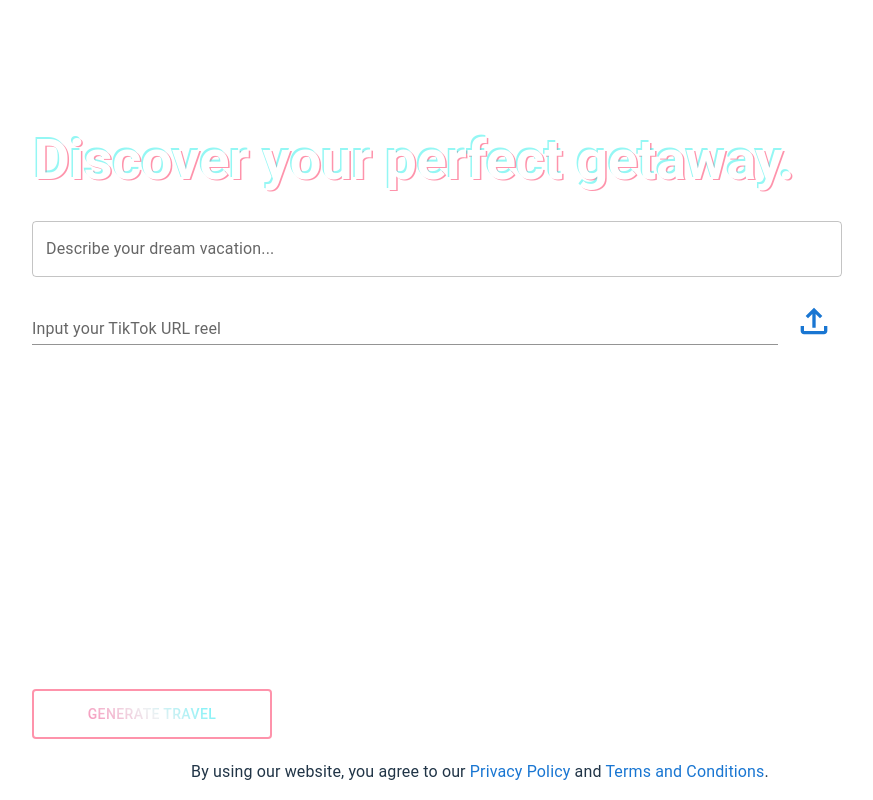
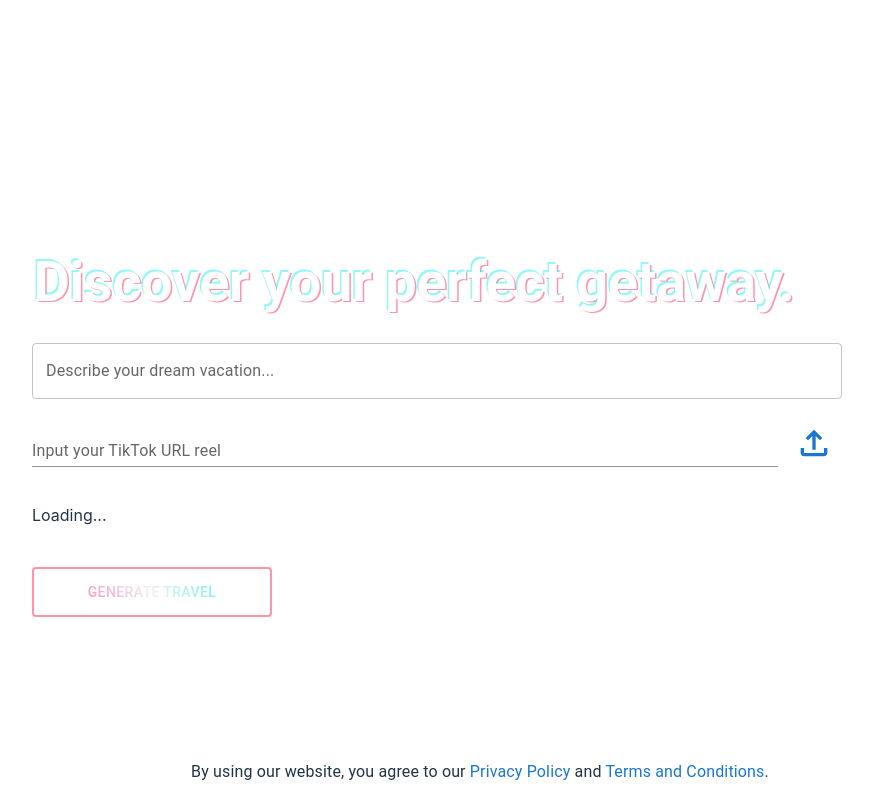
Before and after one commit to VietRocHack/TripPlanner-frontend, a React (Vite) app: page / in a window 1280 px wide. Shown: the top 800 px of the page, without its empty margins (160-1033 px from the left). Built offline with nearby package versions, Linux system fonts and the light colour scheme.

Commit message:
Upload tiktok video

```diff
--- a/src/pages/HomeScreen/HomeScreen.tsx
+++ b/src/pages/HomeScreen/HomeScreen.tsx
@@ -10,42 +10,67 @@ import {
 } from "@mui/material";
 import LoadingScreen from "../LoadingScreen/LoadingScreen";
 import { useNavigate } from "react-router-dom";
-import FileUploadOutlinedIcon from '@mui/icons-material/FileUploadOutlined';
-import IconButton from '@mui/material/IconButton';
-import ReactPlayer from 'react-player'
-
+import FileUploadOutlinedIcon from "@mui/icons-material/FileUploadOutlined";
+import IconButton from "@mui/material/IconButton";
 
 const HomeScreen: React.FC = () => {
   const [textInput, setTextInput] = useState<string>("");
   const [loading, setLoading] = useState<boolean>(false);
-  const [videos, setVideos] = useState<string[]>([]);
+  const [embedHtml, setEmbedHtml] = useState(""); //store cái html để hiển thị video lên trang web
+  const [vid, setVid] = useState<string>(""); //store url của vid
+  const [listVid, setListVid] = useState<string[]>([]); //list to display all videos
   const navigate = useNavigate();
-  const fakeData = [
-    'https://www.youtube.com/watch?v=LXb3EKWsInQ',
-    'https://www.youtube.com/watch?v=ScMzIvxBSi4',
-  ];
 
-  const handleAddVideo = () => {
-    if (textInput) {
-      setVideos((prevVideos) => [...prevVideos, textInput])
-      setTextInput("")
-    }
-
-  }
-
+  /**
+   * handle khi nhập url vào cái form field
+   * @param event
+   */
   const handleChange = (event: ChangeEvent<HTMLInputElement>) => {
     setTextInput(event.target.value);
   };
 
+/**
+ * Khi mà embedhtml nhận được url để hiện thị tiktok video, useEffect chạy để display video đó lên trang web
+ */
   useEffect(() => {
-    setVideos(fakeData);
-  }, []);
-  // const handleFileChange = (event: { target: { files: any[]; }; }) => {
-  //   const video = event.target.files[0]
-  //   if (video) {
-  //     setVideos((prevVideos) => [...prevVideos, URL.createObjectURL(file)])
-  //   }
-  // }
+    if (embedHtml) {
+      const script = document.createElement("script");
+      script.src = "https://www.tiktok.com/embed.js";
+      script.async = true;
+      document.body.appendChild(script);
+
+      return () => {
+        document.body.removeChild(script);
+      };
+    }
+  }, [embedHtml]);
+
+  //function to fetch tiktok video
+  const fetchTikTok = async () => {
+    try {
+      const response = await fetch(`https://www.tiktok.com/oembed?url=${vid}`, {
+        method: "GET",
+      });
+      if (response.ok) {
+        const data = await response.json();
+        setEmbedHtml(data.html); //giữ lấy cái html để hiển thị vid
+        setListVid([...listVid, data.html]); //add vid vào list
+      }
+    } catch (error) {
+      console.error("Damn bro", error);
+    }
+  };
+
+  /**
+   * Chạy khi click upload button
+   */
+  const handleUpLoad = () => {
+    fetchTikTok(); //fetch tiktok video
+  };
+
+  const handleVid = (event: ChangeEvent<HTMLInputElement>) => {
+    setVid(event.target.value);
+  };
 
   const handleButtonClick = () => {
     const fetchData = async (textInput: string) => {
@@ -61,7 +86,6 @@ const HomeScreen: React.FC = () => {
         );
         if (response.ok) {
           const result = await response.json();
-          //console.log(result);
           navigate("/plan", { state: { result } });
         } else {
           console.error(
@@ -216,67 +240,57 @@ const HomeScreen: React.FC = () => {
                 marginBottom: { xs: 2, sm: 2 },
               }}
             >
-              {/* Import TikTok reel URL */}
               <TextField
                 fullWidth
                 label="Input your TikTok URL reel"
                 id="search-bar"
                 variant="standard"
-                onChange={handleChange}
+                onChange={handleVid}
+                value={vid}
                 InputProps={{ style: { width: "auto" } }}
                 sx={{ marginBottom: { xs: 2, sm: 0 } }}
               />
-              {/* <IconButton color="primary" aria-label="upload video" component="span" onChange={handleVideo}>
-                <FileUploadOutlinedIcon sx={{ fontSize: 40 }} />
-              </IconButton> */}
 
               <input
-                accept="video/*"
-                style={{ display: 'none' }}
+                style={{ display: "none" }}
                 id="video-upload"
-                type="file"
-                //onChange={handleFileChange}
+                type="text"
+                value={vid}
               />
               <label htmlFor="video-upload">
                 <IconButton
                   color="primary"
                   aria-label="upload video"
                   component="span"
-                  onClick={handleAddVideo}
+                  onClick={handleUpLoad}
                   sx={{
                     width: 56,
                     height: 56,
-                    marginLeft: 1
+                    marginLeft: 1,
                   }}
                 >
                   <FileUploadOutlinedIcon sx={{ fontSize: 40 }} />
                 </IconButton>
               </label>
-
             </Box>
 
-            <Grid container spacing={2}>
-              {videos.slice(0, 10).map((url, index) => (
-                <Grid item xs={12} sm={6} md={4} key={index}>
-                  <Box
-                    sx={{
-                      width: '100%',
-                      height: '300px',
-                      overflow: 'hidden',
-                      position: 'relative',
-                    }}
-                  >
-                    <ReactPlayer
-                      url={url}
-                      width='100%'
-                      height='100%'
-                      style={{ position: 'absolute', top: 0, left: 0 }}
-                    />
-                  </Box>
-                </Grid>
-              ))}
+            <Grid item xs={12} sm={6} md={4}>
+              <Box
+                sx={{
+                  position: "relative",
+                }}
+              >
+                {embedHtml ? (
+                  <ul>
+                    {listVid.map((video, index) => (
+                      <ul key={index} dangerouslySetInnerHTML={{ __html: video }} />
+                    ))}
+                  </ul>
+                ) : (
+                  <p>Loading...</p>
+                )}
+              </Box>
             </Grid>
-
 
             <Button
               variant="outlined"
```
